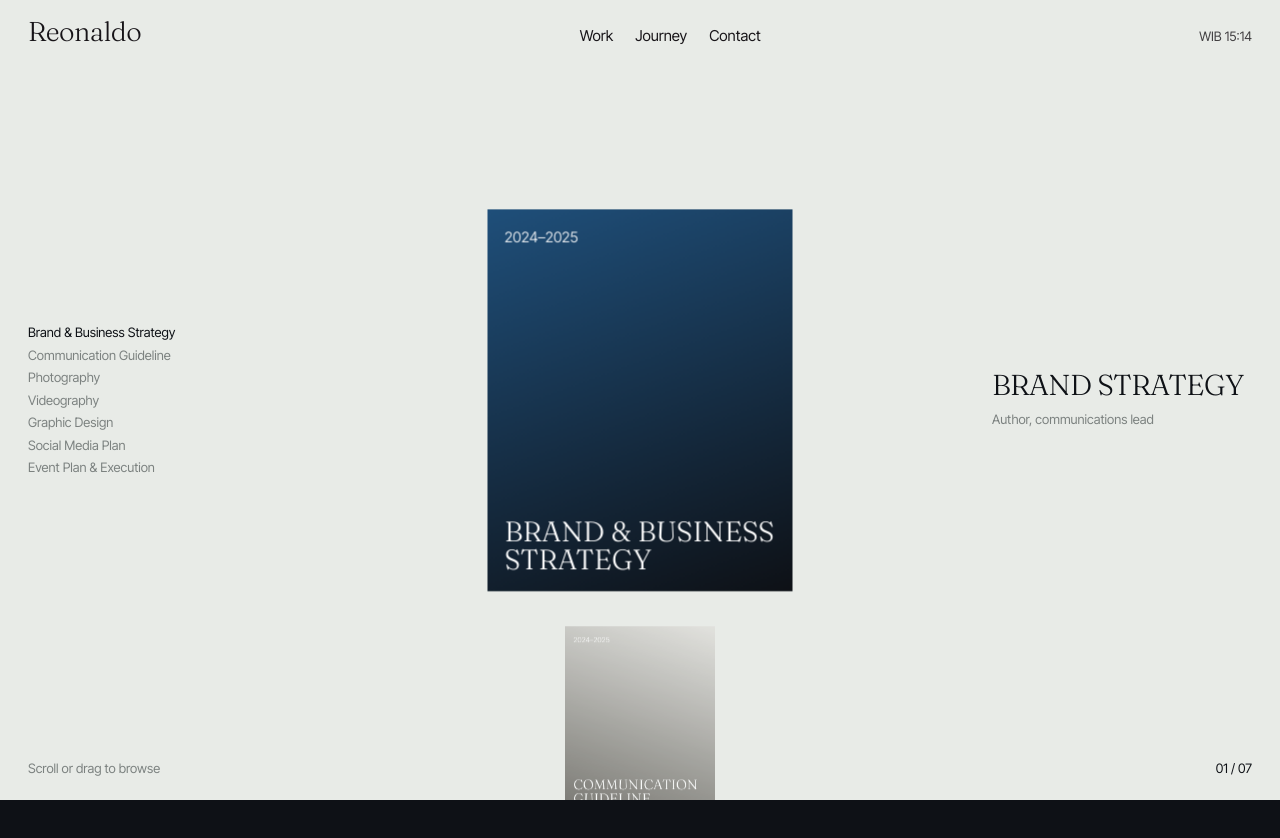
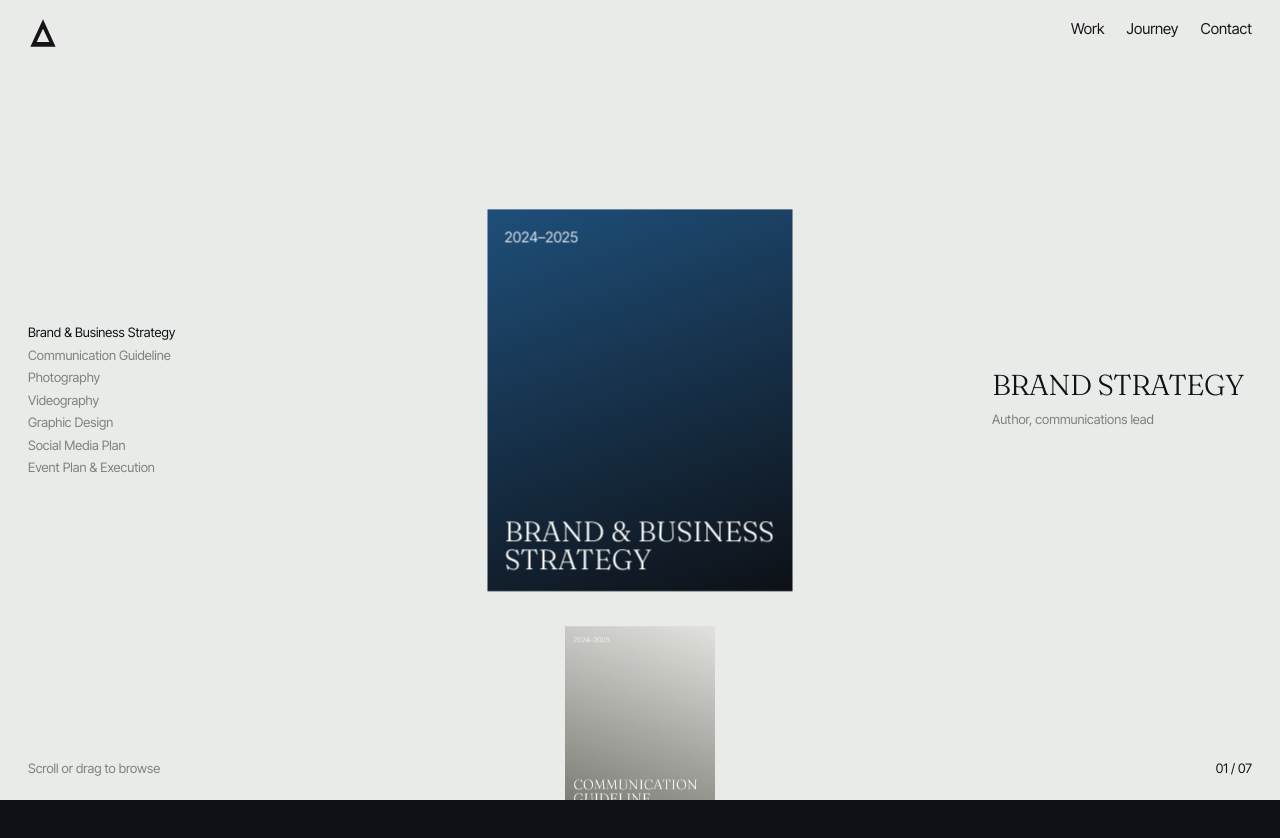
Before and after one commit to reonaldotfk/portfolio-website, a website: page public/index.html in a window 1280 px wide. Shown: the top 838 px of the page. Drawn offline with nearby package versions, Linux system fonts and the light colour scheme.

Commit message:
Ganti logo header jadi ikon huruf A + hapus jam WIB
- Logo teks 'Reonaldo' diganti ikon SVG huruf A minimalis dengan negative space (segitiga dengan lubang segitiga sebagai counter, fill currentColor supaya mengikuti warna header)
- Hapus jam WIB di kanan header: elemen span, CSS, dan JS tick

```diff
--- a/public/index.html
+++ b/public/index.html
@@ -20,9 +20,9 @@ button{font:inherit;color:inherit;background:none;border:0;cursor:pointer;paddin
 .serif{font-family:var(--serif);font-weight:300;text-transform:uppercase;line-height:.95;letter-spacing:-.02em}
 header{position:fixed;inset:0 0 auto 0;z-index:40;display:flex;justify-content:space-between;align-items:baseline;padding:calc(env(safe-area-inset-top,0px) + 18px) 28px 0;color:#fff;mix-blend-mode:difference;pointer-events:none}
 header>*{pointer-events:auto}
-header .logo{font:300 1.7rem/1 var(--serif);letter-spacing:-.02em}
+header .logo{align-self:center;line-height:0}
+header .logo svg{display:block;width:30px;height:30px}
 header nav{display:flex;gap:22px}
-header .clock{font-size:13px;opacity:.8}
 /* preloader */
 #pre{position:fixed;inset:0;z-index:100;background:var(--deep);color:var(--light);display:grid;place-items:center;clip-path:circle(150% at 50% 50%)}
 #pre svg{width:min(60vw,520px);overflow:visible}
@@ -85,7 +85,7 @@ header .clock{font-size:13px;opacity:.8}
 .nxt small{color:#aab0ac}.nxt .serif{font-size:clamp(2rem,7vw,6rem);display:block;margin-top:8px}
 .nxt:hover .serif{color:var(--acc)}
 @media (max-width:760px){
- header nav{gap:14px}header .clock{display:none}
+ header nav{gap:14px}
  .names{display:none}
  .it{width:54vw}
  .meta{top:auto;bottom:70px;right:auto;left:28px;transform:none;width:60vw}
@@ -103,9 +103,8 @@ header .clock{font-size:13px;opacity:.8}
 </div>
 
 <header>
- <a class="logo" href="#work">Reonaldo</a>
+ <a class="logo" href="#work" aria-label="Reonaldo — home"><svg viewBox="0 0 100 100" aria-hidden="true"><path fill="currentColor" fill-rule="evenodd" d="M50 4 L92 96 L8 96 Z M50 36 L71 80 L29 80 Z"/></svg></a>
  <nav><a href="#work">Work</a><a href="#journey">Journey</a><a href="#contact">Contact</a></nav>
- <span class="clock" id="clock"></span>
 </header>
 
 <main>
@@ -167,9 +166,6 @@ const cases=[
 ];
 const N=cases.length;
 
-/* clock */
-const tick=()=>$('#clock').textContent='WIB '+new Intl.DateTimeFormat('en-GB',{hour:'2-digit',minute:'2-digit',timeZone:'Asia/Jakarta'}).format(new Date());
-tick();setInterval(tick,20000);
 
 /* build index */
 const col=$('#col'),names=$('#names');
```
